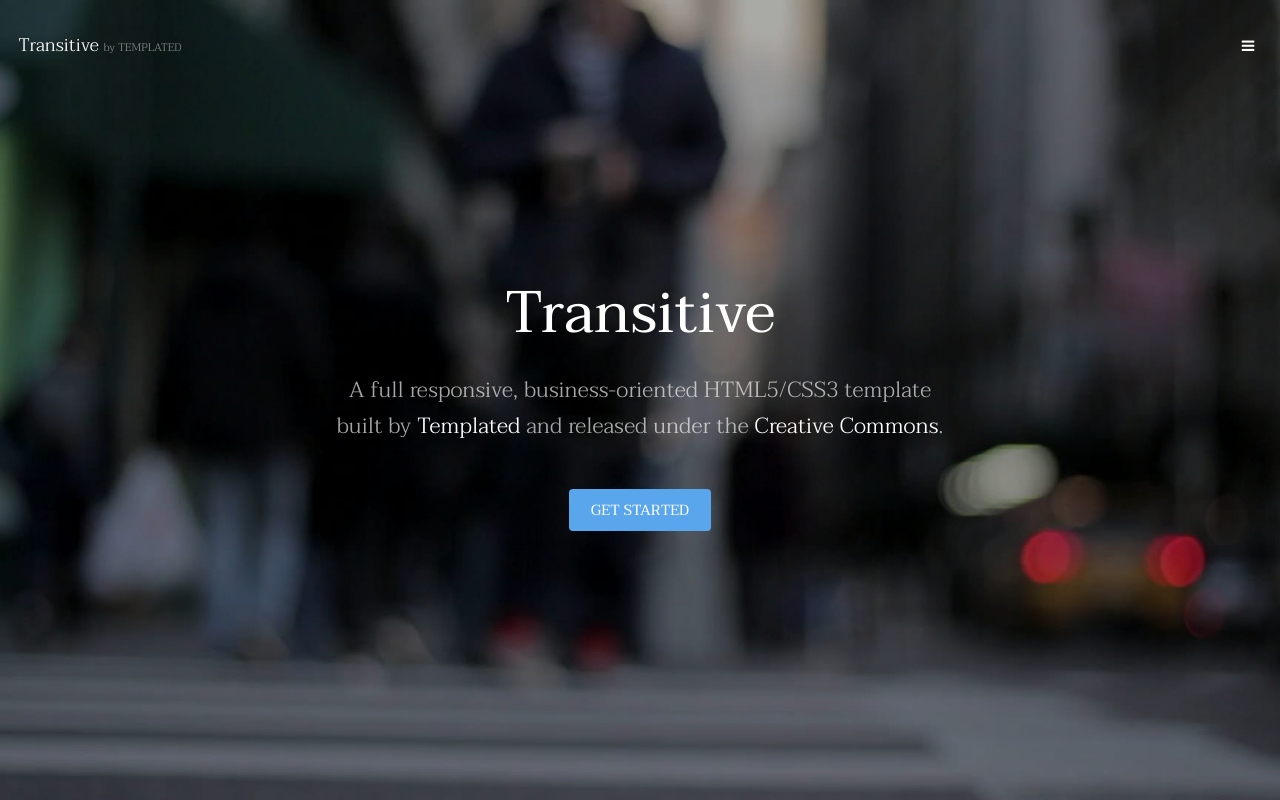
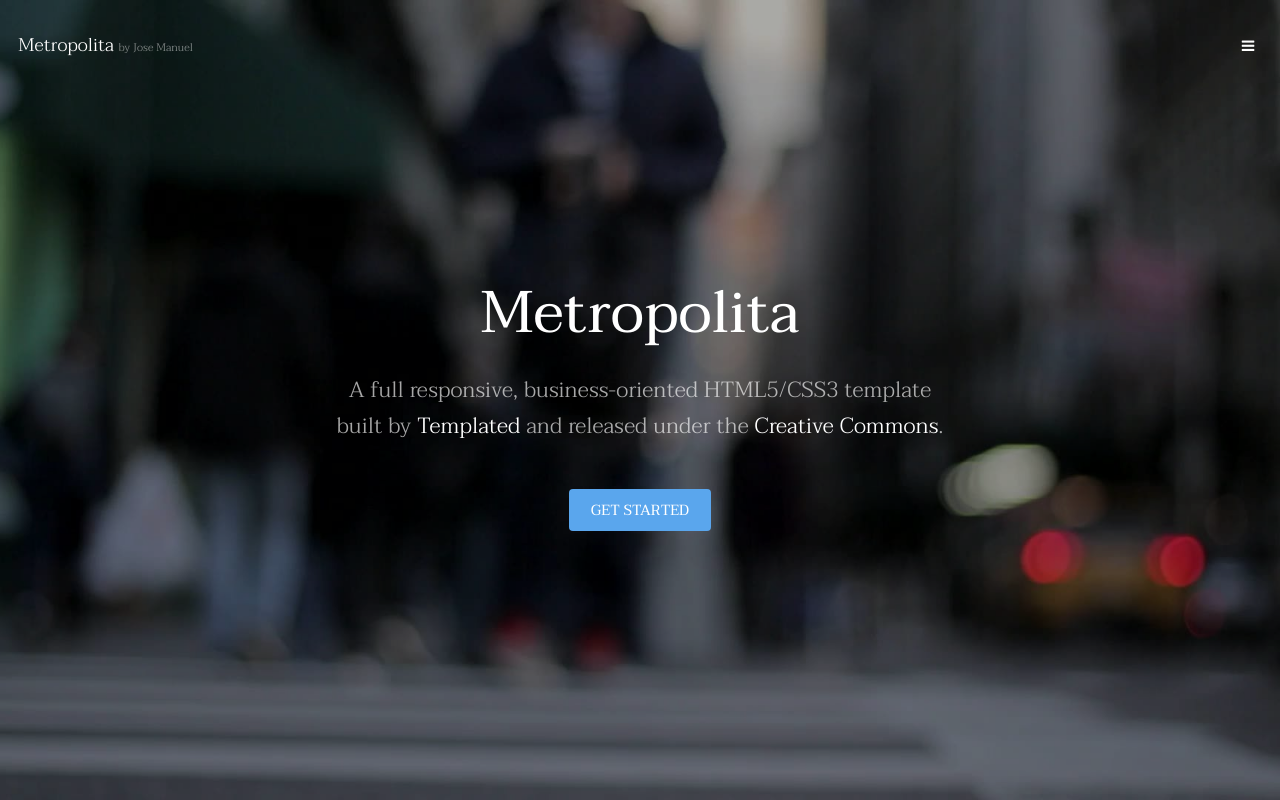
Before and after one commit to JoseManuelDAW/04_REP_METROPOLITA, a plain HTML site: page index.html in a window 1280 px wide. Shown: the top 800 px of the page. Drawn offline with Linux system fonts and the light colour scheme.

Commit message:
cambios en la portada por JOSE

```diff
--- a/index.html
+++ b/index.html
@@ -1,12 +1,12 @@
 <!DOCTYPE HTML>
 <!--
-	Transitive by TEMPLATED
+	Metropolita by Jose Manuel
 	templated.co @templatedco
 	Released for free under the Creative Commons Attribution 3.0 license (templated.co/license)
 -->
 <html>
 	<head>
-		<title>Transitive by TEMPLATED</title>
+		<title>Metropolita by Jose Manuel</title>
 		<meta charset="utf-8" />
 		<meta name="viewport" content="width=device-width, initial-scale=1" />
 		<link rel="stylesheet" href="assets/css/main.css" />
@@ -15,7 +15,7 @@
 
 		<!-- Header -->
 			<header id="header" class="alt">
-				<div class="logo"><a href="index.html">Transitive <span>by TEMPLATED</span></a></div>
+				<div class="logo"><a href="index.html">Metropolita <span>by Jose Manuel</span></a></div>
 				<a href="#menu" class="toggle"><span>Menu</span></a>
 			</header>
 
@@ -36,7 +36,7 @@
 		-->
 			<section id="banner" data-video="images/banner">
 				<div class="inner">
-					<h1>Transitive</h1>
+					<h1>Metropolita</h1>
 					<p>A full responsive, business-oriented HTML5/CSS3 template<br />
 					built by <a href="https://templated.co/">Templated</a> and released under the <a href="https://templated.co/license">Creative Commons</a>.</p>
 					<a href="#one" class="button special scrolly">Get Started</a>
```
